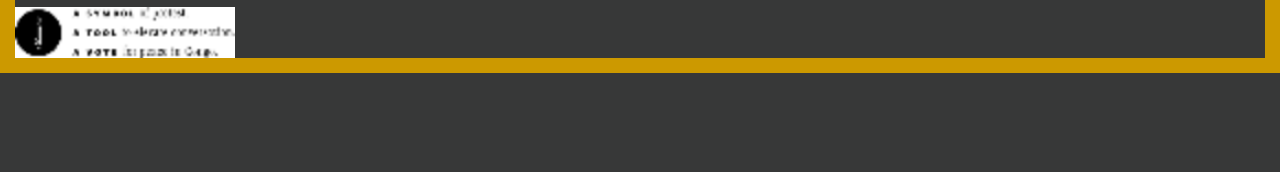
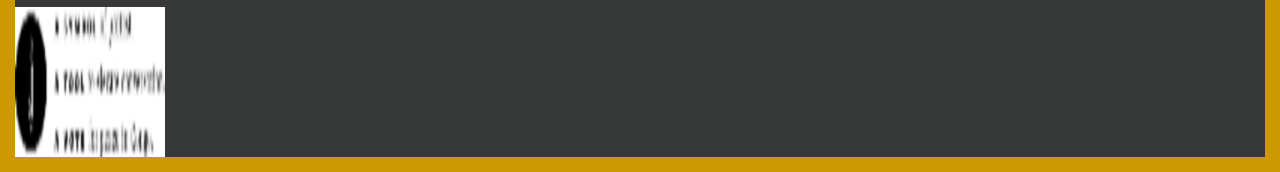
Before and after one commit to Kenny530/childwhistleblowers, a plain HTML site: page index.html in a window 1280 px wide. Shown: the part 1184-1356 px from the top of the page. Before the commit the page ends 1257 px from the top, so only its background shows below. Drawn offline with nearby package versions, Linux system fonts and the light colour scheme.

Commit message:
Update index.html

```diff
--- a/index.html
+++ b/index.html
@@ -109,7 +109,7 @@
     </div>
 	  <div class="cause">
 		  <p> The whistle is not just an ordinary whistle. The Falling Whistle is a way to help and rebuild war torn communities in the Congo. <br> <br>Child soldiers are still a huge problem in the Congo, and the whistles are a way to help stop the children in the Congo from suffering, and giving them opportunities.</p>
-		  <img src="cause.png">
+		  <img src="cause.png" width="150px" height="150px">
 </div>
 </body>
 </html>
```
